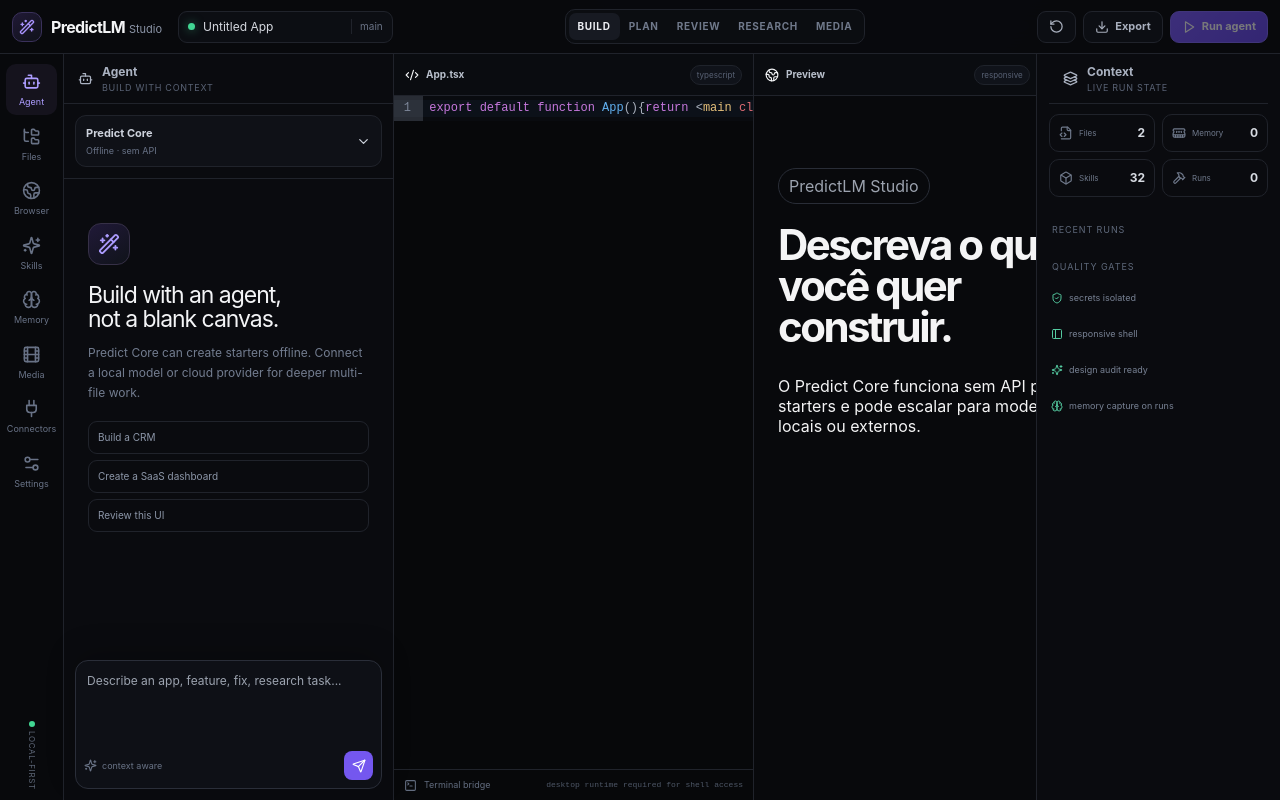
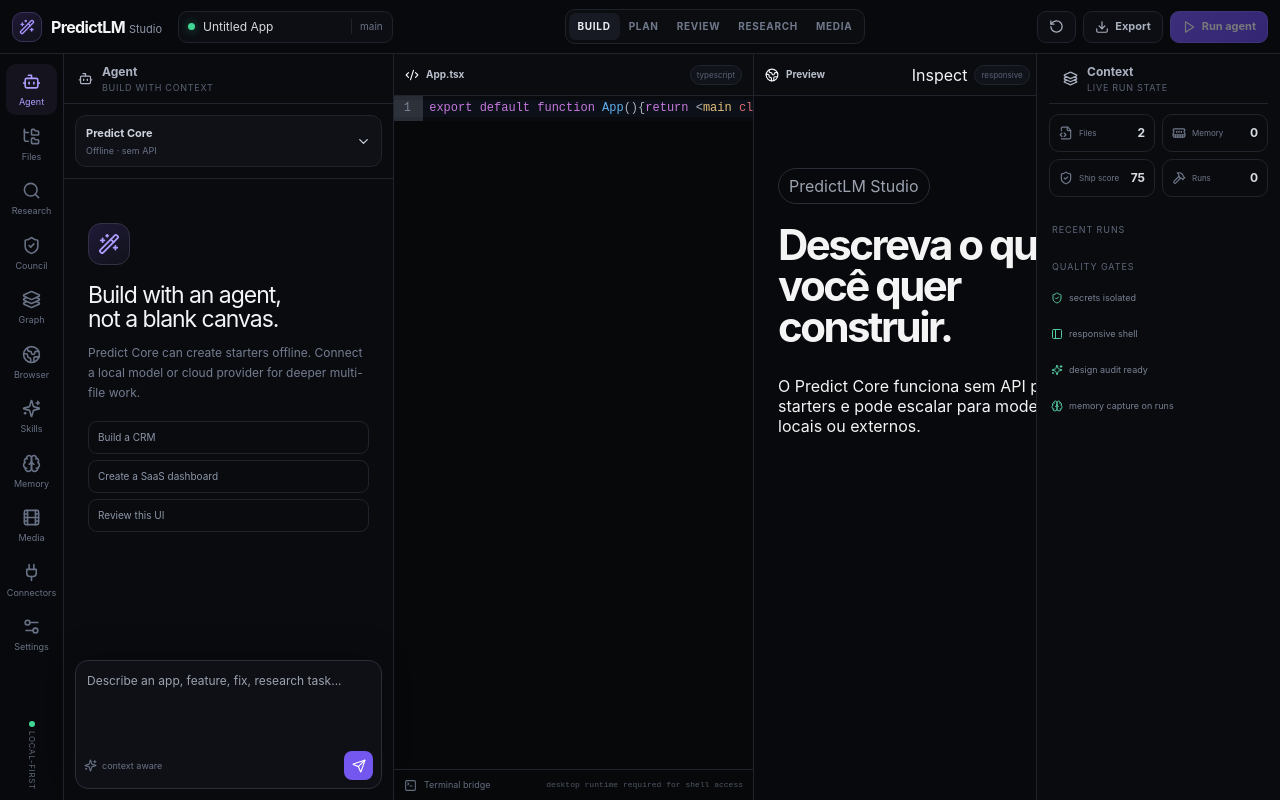
Before and after one commit to W2CAPITAL/PredictLm, a Next.js app: page / in a window 1280 px wide. Built offline with nearby package versions, Linux system fonts and the light colour scheme.

Commit message:
feat(v3): integrate research council graph skills and visual inspect

```diff
--- a/src/components/StudioShell.tsx
+++ b/src/components/StudioShell.tsx
@@ -1,6 +1,6 @@
 'use client';
 
-import React, { useMemo, useState } from 'react';
+import React, { useEffect, useMemo, useRef, useState } from 'react';
 import JSZip from 'jszip';
 import { Bot, Box, Brain, ChevronDown, Code2, Download, FileCode2, Film, FolderTree, Globe2, Hammer, Layers3, MemoryStick, PanelLeft, Play, Plug, RotateCcw, Search, Send, Settings2, ShieldCheck, Sparkles, TerminalSquare, WandSparkles } from 'lucide-react';
 import CodeMirror from '@uiw/react-codemirror';
@@ -12,10 +12,24 @@ import { skills } from '@/lib/skills';
 import { runPredictCore } from '@/lib/predict-core';
 import { runLocal, runPuter, runServer } from '@/lib/providers';
 import { buildPreview } from '@/lib/preview';
+import { runLocalCouncil } from '@/lib/council';
+import { CouncilPanel } from '@/components/CouncilPanel';
+import { GraphPanel } from '@/components/GraphPanel';
+import { ResearchPanel } from '@/components/ResearchPanel';
 import type { PanelId, ProviderId, StudioMode } from '@/lib/types';
 
 const panels: {id:PanelId;label:string;icon:any}[] = [
-  {id:'agent',label:'Agent',icon:Bot},{id:'explorer',label:'Files',icon:FolderTree},{id:'browser',label:'Browser',icon:Globe2},{id:'skills',label:'Skills',icon:Sparkles},{id:'memory',label:'Memory',icon:Brain},{id:'media',label:'Media',icon:Film},{id:'connectors',label:'Connectors',icon:Plug},{id:'settings',label:'Settings',icon:Settings2}
+  {id:'agent',label:'Agent',icon:Bot},
+  {id:'explorer',label:'Files',icon:FolderTree},
+  {id:'research',label:'Research',icon:Search},
+  {id:'council',label:'Council',icon:ShieldCheck},
+  {id:'graph',label:'Graph',icon:Layers3},
+  {id:'browser',label:'Browser',icon:Globe2},
+  {id:'skills',label:'Skills',icon:Sparkles},
+  {id:'memory',label:'Memory',icon:Brain},
+  {id:'media',label:'Media',icon:Film},
+  {id:'connectors',label:'Connectors',icon:Plug},
+  {id:'settings',label:'Settings',icon:Settings2}
 ];
 const providers: {id:ProviderId;label:string;desc:string}[] = [
   {id:'predict-core',label:'Predict Core',desc:'Offline · sem API'},
@@ -31,10 +45,34 @@ export function StudioShell(){
   const [providerOpen,setProviderOpen]=useState(false);
   const [previewKey,setPreviewKey]=useState(0);
   const [memoryQuery,setMemoryQuery]=useState('');
+  const [skillQuery,setSkillQuery]=useState('');
+  const [inspectMode,setInspectMode]=useState(false);
+  const [selectedElement,setSelectedElement]=useState<{tag:string;id:string;classes:string[];text:string;rect:{x:number;y:number;width:number;height:number}}|null>(null);
+  const iframeRef=useRef<HTMLIFrameElement>(null);
   const files = Object.values(s.files);
   const active = s.files[s.activeFile];
   const preview = useMemo(()=>buildPreview(files),[files]);
   const filteredNotes=s.notes.filter(n=>`${n.title} ${n.body} ${n.tags.join(' ')}`.toLowerCase().includes(memoryQuery.toLowerCase()));
+  const filteredSkills=skills.filter(k=>(k.name+' '+k.category+' '+k.description+' '+k.source).toLowerCase().includes(skillQuery.toLowerCase()));
+  const council=useMemo(()=>runLocalCouncil(files),[files]);
+
+  useEffect(()=>{
+    const handler=(event:MessageEvent)=>{
+      if(event.source!==iframeRef.current?.contentWindow)return;
+      if(event.data?.type==='predictlm:inspect')setSelectedElement(event.data.payload);
+    };
+    window.addEventListener('message',handler);
+    return ()=>window.removeEventListener('message',handler);
+  },[]);
+
+  useEffect(()=>{
+    const frame=iframeRef.current;
+    if(!frame)return;
+    const send=()=>frame.contentWindow?.postMessage({type:'predictlm:set-inspect',enabled:inspectMode},'*');
+    frame.addEventListener('load',send);
+    send();
+    return ()=>frame.removeEventListener('load',send);
+  },[inspectMode,previewKey,preview]);
 
   async function run(){
     if(!prompt.trim()||s.isRunning)return;
@@ -42,7 +80,10 @@ export function StudioShell(){
     const recall=s.notes.filter(n=>task.toLowerCase().split(/\s+/).some(w=>w.length>4&&`${n.title} ${n.body}`.toLowerCase().includes(w))).slice(0,4);
     try{
       let result:any;
-      if(s.mode==='plan'&&s.provider==='predict-core') result={explanation:'Plano criado localmente.',plan:['Definir resultado observável','Mapear arquivos e integrações','Construir menor fatia funcional','Validar preview e estados','Executar audit de qualidade','Preparar deploy'],files:[]};
+      if(s.mode==='review'&&s.provider==='predict-core'){
+        const review=runLocalCouncil(files);
+        result={explanation:'Council local: '+review.score+'/100. '+review.consensus.join(' '),plan:review.consensus,files:[]};
+      } else if(s.mode==='plan'&&s.provider==='predict-core') result={explanation:'Plano criado localmente.',plan:['Definir resultado observável','Mapear arquivos e integrações','Construir menor fatia funcional','Validar preview e estados','Executar audit de qualidade','Preparar deploy'],files:[]};
       else if(s.provider==='predict-core') result=runPredictCore(task);
       else if(s.provider==='puter') result=await runPuter(`${task}\nMemory recall: ${JSON.stringify(recall)}`,files);
       else if(s.provider==='local') result=await runLocal(`${task}\nMemory recall: ${JSON.stringify(recall)}`,files,s.localEndpoint,s.localModel);
@@ -72,8 +113,11 @@ export function StudioShell(){
       <section className="left-panel">
         {s.activePanel==='agent' && <><PanelTitle icon={Bot} title="Agent" subtitle="build with context"/><div className="provider-wrap"><button className="provider-btn" onClick={()=>setProviderOpen(!providerOpen)}><div><b>{providers.find(p=>p.id===s.provider)?.label}</b><span>{providers.find(p=>p.id===s.provider)?.desc}</span></div><ChevronDown size={15}/></button>{providerOpen&&<div className="provider-menu">{providers.map(p=><button key={p.id} onClick={()=>{s.setProvider(p.id);setProviderOpen(false)}}><b>{p.label}</b><span>{p.desc}</span></button>)}</div>}</div><div className="chat-list">{s.messages.length===0?<EmptyAgent/>:s.messages.map(m=><div className={`msg ${m.role}`} key={m.id}><span>{m.role==='user'?'YOU':'AI'}</span><p>{m.content}</p></div>)}{s.isRunning&&<div className="thinking"><span/><span/><span/> executing tools</div>}</div><PromptBox value={prompt} setValue={setPrompt} run={run} disabled={s.isRunning}/></>}
         {s.activePanel==='explorer' && <><PanelTitle icon={FolderTree} title="Explorer" subtitle={`${files.length} files`}/><div className="file-list">{files.map(f=><button key={f.path} className={s.activeFile===f.path?'active':''} onClick={()=>s.setActiveFile(f.path)}><FileCode2 size={14}/><span>{f.path}</span><small>{Math.ceil(f.content.length/1024)}k</small></button>)}</div></>}
+        {s.activePanel==='research' && <><PanelTitle icon={Search} title="Research" subtitle="web · news · images"/><ResearchPanel/></>}
+        {s.activePanel==='council' && <><PanelTitle icon={ShieldCheck} title="Council" subtitle="review before ship"/><CouncilPanel/></>}
+        {s.activePanel==='graph' && <><PanelTitle icon={Layers3} title="Knowledge Graph" subtitle="codebase relationships"/><GraphPanel/></>}
         {s.activePanel==='browser' && <><PanelTitle icon={Globe2} title="Agent Browser" subtitle="bridge ready"/><InfoCard icon={Globe2} title="Browser execution" text="No Vercel, o studio monta planos e scripts. Para automação real de navegador, conecte agent-browser/MCP no desktop bridge."/><ToolRows rows={[[ 'Inspect page','DOM + screenshot context'],['Run test','browser-driven acceptance'],['Capture flow','convert interaction into reusable skill']]}/></>}
-        {s.activePanel==='skills' && <><PanelTitle icon={Sparkles} title="Skills" subtitle={`${skills.length} capabilities`}/><div className="skill-list">{skills.map(k=><div className="skill" key={k.id}><div><b>{k.name}</b><span>{k.description}</span></div><small>{k.runtime}</small></div>)}</div></>}
+        {s.activePanel==='skills' && <><PanelTitle icon={Sparkles} title="Skills" subtitle={filteredSkills.length+' / '+skills.length+' capabilities'}/><div className="searchbox"><Search size={14}/><input value={skillQuery} onChange={e=>setSkillQuery(e.target.value)} placeholder="Filter skills, sources or categories"/></div><div className="skill-list">{filteredSkills.map(k=><div className="skill" key={k.id}><div><b>{k.name}</b><span>{k.description}</span><em>{k.source}</em></div><small>{k.runtime}</small></div>)}</div></>}
         {s.activePanel==='memory' && <><PanelTitle icon={Brain} title="Second Brain" subtitle="recall → capture"/><div className="searchbox"><Search size={14}/><input value={memoryQuery} onChange={e=>setMemoryQuery(e.target.value)} placeholder="Search memory"/></div><button className="capture" onClick={()=>s.addNote({title:'Decision',body:'New durable project decision.',tags:['decision'],kind:'decision'})}>+ Capture decision</button><div className="memory-list">{filteredNotes.map(n=><article key={n.id}><div><b>{n.title}</b><small>{n.kind}</small></div><p>{n.body}</p><div>{n.tags.map(t=><span key={t}>#{t}</span>)}</div></article>)}</div></>}
         {s.activePanel==='media' && <><PanelTitle icon={Film} title="Media Studio" subtitle="video · image · avatar"/><ToolRows rows={[[ 'HeyGen','avatar, voice and launch-video pipelines'],['DaVinci Resolve MCP','local timeline automation bridge'],['AI Cinema','shots, scenes, continuity and assembly'],['Nano Banana Lab','image prompt recipes'],['ClipMake','short-form production workflow']]}/></>}
         {s.activePanel==='connectors' && <><PanelTitle icon={Plug} title="Connectors" subtitle="optional services"/><ToolRows rows={[[ 'Vercel','deploy + runtime'],['GitHub','repo + patch + PR'],['DataJud / DJEN','public legal data workflows'],['Snov','commercial enrichment with user credentials'],['GREY','agent bridge'],['APK Inspector','local Android analysis']]}/></>}
@@ -82,10 +126,10 @@ export function StudioShell(){
 
       <main className="workbench">
         <div className="editor-pane"><div className="pane-head"><div><Code2 size={14}/><b>{active?.path||'No file'}</b></div><span>{active?.language}</span></div><div className="editor-area">{active&&<CodeMirror value={active.content} theme={oneDark} height="100%" extensions={[active.language==='css'?css():javascript({jsx:true,typescript:true})]} onChange={v=>s.updateFile(active.path,v)} basicSetup={{lineNumbers:true,foldGutter:true,highlightActiveLine:true}}/>}</div><div className="terminal-strip"><TerminalSquare size={13}/><span>Terminal bridge</span><code>desktop runtime required for shell access</code></div></div>
-        <div className="preview-pane"><div className="pane-head"><div><Globe2 size={14}/><b>Preview</b></div><div className="preview-badges"><span>responsive</span><span>sandbox</span></div></div><iframe key={previewKey} srcDoc={preview} sandbox="allow-scripts allow-forms allow-modals allow-popups" title="Predict preview"/></div>
+        <div className="preview-pane"><div className="pane-head"><div><Globe2 size={14}/><b>Preview</b></div><div className="preview-badges"><button className={inspectMode?'active':''} onClick={()=>{setInspectMode(v=>!v);setSelectedElement(null)}}>Inspect</button><span>responsive</span><span>sandbox</span></div></div><iframe ref={iframeRef} key={previewKey} srcDoc={preview} sandbox="allow-scripts allow-forms allow-modals allow-popups" title="Predict preview"/></div>
       </main>
 
-      <aside className="context-panel"><PanelTitle icon={Layers3} title="Context" subtitle="live run state"/><div className="context-stats"><Stat icon={FileCode2} label="Files" value={String(files.length)}/><Stat icon={MemoryStick} label="Memory" value={String(s.notes.length)}/><Stat icon={Box} label="Skills" value={String(skills.length)}/><Stat icon={Hammer} label="Runs" value={String(s.runs.length)}/></div><h4>Recent runs</h4><div className="runs">{s.runs.slice(0,7).map(r=><div key={r.id}><span className={`run-dot ${r.status}`}/><div><b>{r.title}</b><small>{r.steps.length} steps · {r.status}</small></div></div>)}</div><h4>Quality gates</h4><ul className="checks"><li><ShieldCheck/> secrets isolated</li><li><PanelLeft/> responsive shell</li><li><Sparkles/> design audit ready</li><li><Brain/> memory capture on runs</li></ul></aside>
+      <aside className="context-panel"><PanelTitle icon={Layers3} title="Context" subtitle="live run state"/><div className="context-stats"><Stat icon={FileCode2} label="Files" value={String(files.length)}/><Stat icon={MemoryStick} label="Memory" value={String(s.notes.length)}/><Stat icon={ShieldCheck} label="Ship score" value={String(council.score)}/><Stat icon={Hammer} label="Runs" value={String(s.runs.length)}/></div>{selectedElement&&<><h4>Inspected element</h4><div className="inspect-card"><b>{selectedElement.tag}{selectedElement.id?'#'+selectedElement.id:''}</b><span>{selectedElement.classes.join(' · ')||'no classes'}</span><p>{selectedElement.text||'No text content'}</p><small>{selectedElement.rect.width}×{selectedElement.rect.height} at {selectedElement.rect.x},{selectedElement.rect.y}</small></div></>}<h4>Recent runs</h4><div className="runs">{s.runs.slice(0,7).map(r=><div key={r.id}><span className={`run-dot ${r.status}`}/><div><b>{r.title}</b><small>{r.steps.length} steps · {r.status}</small></div></div>)}</div><h4>Quality gates</h4><ul className="checks"><li><ShieldCheck/> secrets isolated</li><li><PanelLeft/> responsive shell</li><li><Sparkles/> design audit ready</li><li><Brain/> memory capture on runs</li></ul></aside>
     </div>
   </div>
 }
@@ -94,5 +138,5 @@ function PanelTitle({icon:Icon,title,subtitle}:{icon:any,title:string,subtitle:s
 function EmptyAgent(){return <div className="empty-agent"><div className="empty-logo"><WandSparkles size={22}/></div><h3>Build with an agent,<br/>not a blank canvas.</h3><p>Predict Core can create starters offline. Connect a local model or cloud provider for deeper multi-file work.</p><div className="suggestions"><span>Build a CRM</span><span>Create a SaaS dashboard</span><span>Review this UI</span></div></div>}
 function PromptBox({value,setValue,run,disabled}:{value:string,setValue:(v:string)=>void,run:()=>void,disabled:boolean}){return <div className="prompt-box"><textarea value={value} onChange={e=>setValue(e.target.value)} onKeyDown={e=>{if(e.key==='Enter'&&!e.shiftKey){e.preventDefault();run()}}} placeholder="Describe an app, feature, fix, research task..."/><div><span><Sparkles size={13}/> context aware</span><button onClick={run} disabled={disabled||!value.trim()}><Send size={14}/></button></div></div>}
 function InfoCard({icon:Icon,title,text}:{icon:any,title:string,text:string}){return <div className="info-card"><Icon size={17}/><div><b>{title}</b><p>{text}</p></div></div>}
-function ToolRows({rows}:{rows:string[][]}){return <div className="tool-rows">{rows.map(([a,b])=><div key={a}><div><b>{a}</b><span>{b}</span></div><button>Configure</button></div>)}</div>}
+function ToolRows({rows}:{rows:string[][]}){return <div className="tool-rows">{rows.map(([a,b])=><div key={a}><div><b>{a}</b><span>{b}</span></div><small className="runtime-tag">bridge</small></div>)}</div>}
 function Stat({icon:Icon,label,value}:{icon:any,label:string,value:string}){return <div><Icon size={14}/><span>{label}</span><b>{value}</b></div>}
```
